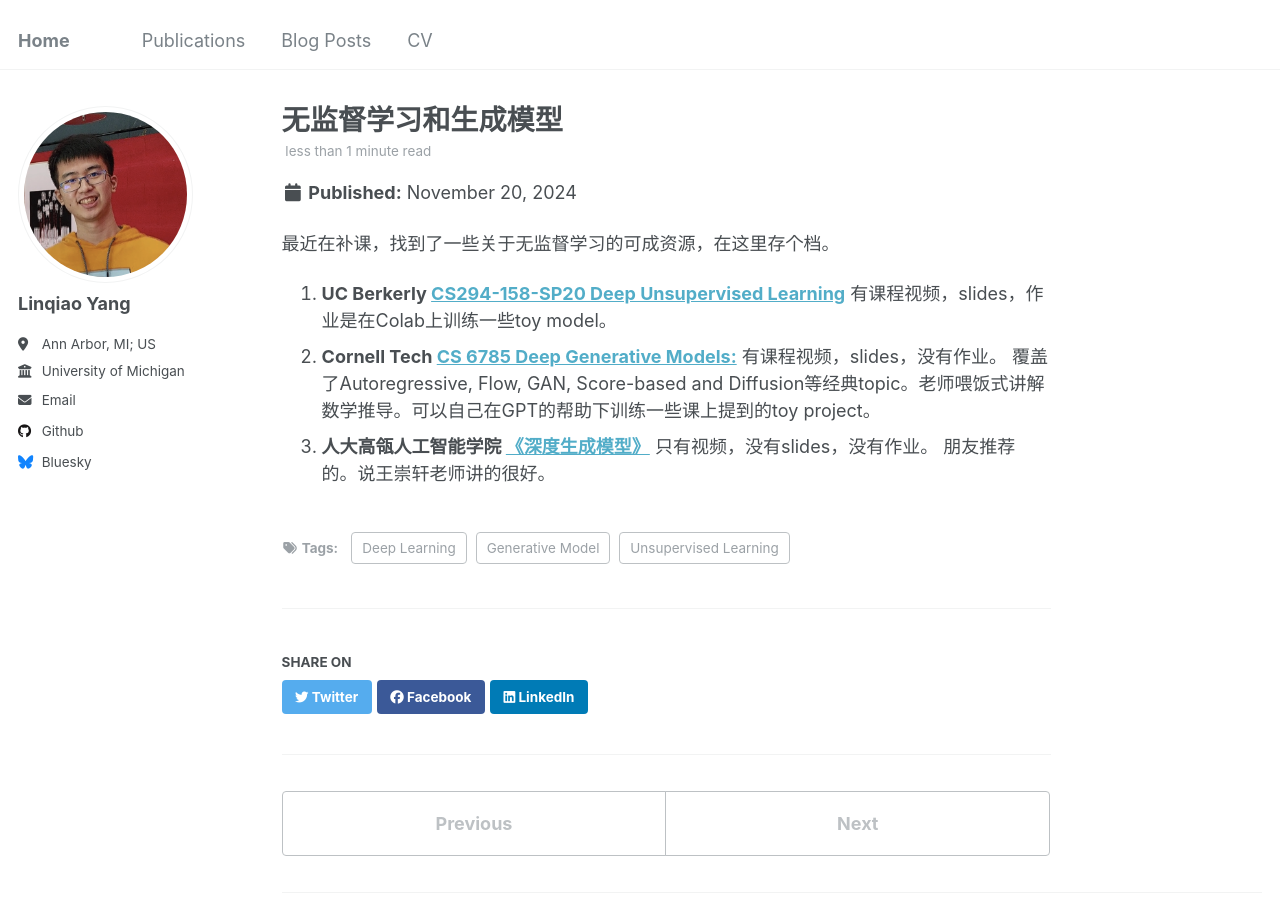
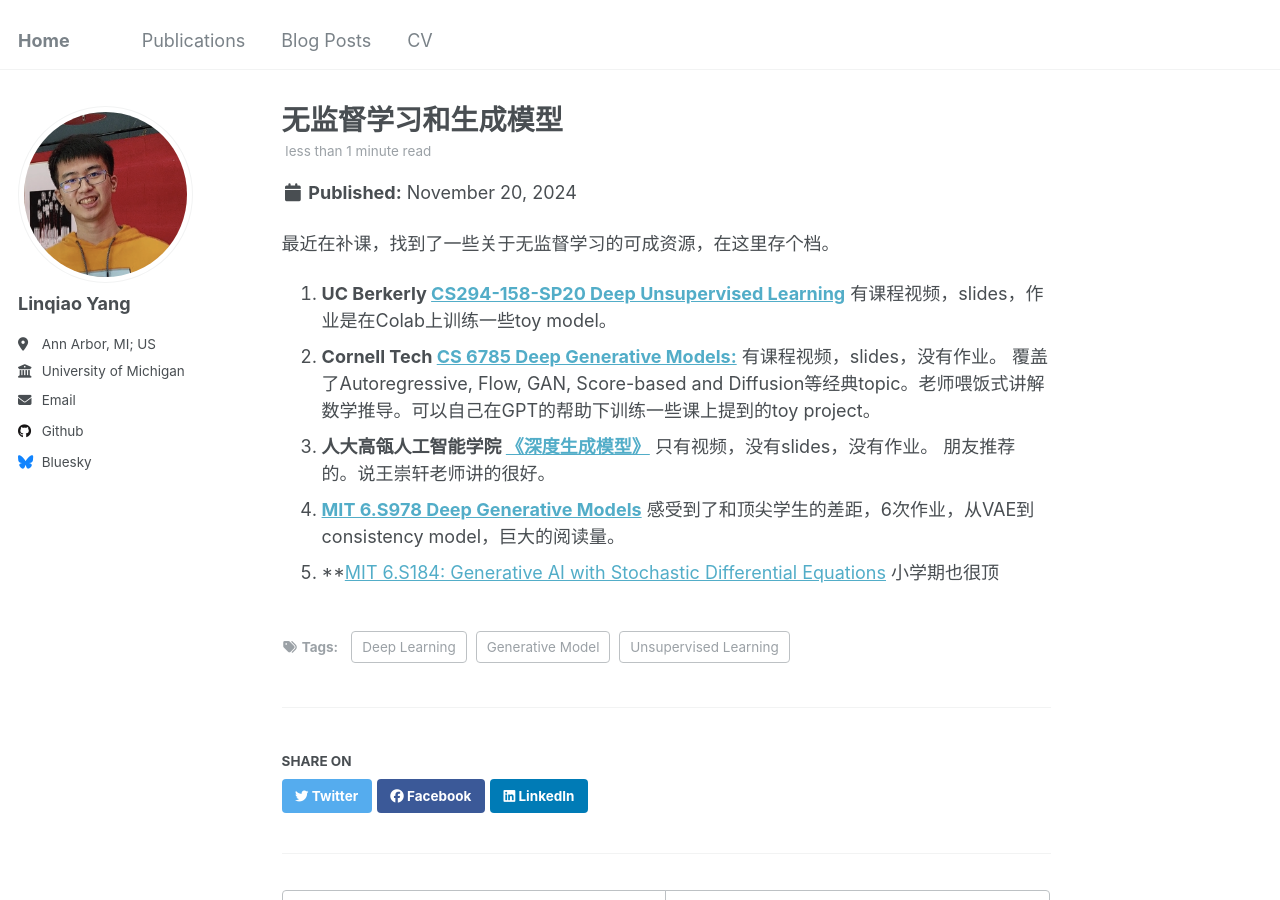
Before and after one commit to joelyanglq/joelyanglq.github.io, a Jekyll site: the page built from _posts/2024-11-20-self-supervised-model-courses.md, in a window 1280 px wide and 900 px high. Built offline with Jekyll 4.4.1, drawn with Linux system fonts in a browser that asks for light colours.

Commit message:
[Update] 2 more course for gen AI

```diff
--- a/_posts/2024-11-20-self-supervised-model-courses.md
+++ b/_posts/2024-11-20-self-supervised-model-courses.md
@@ -18,3 +18,7 @@ tags:
 3. **人大高瓴人工智能学院 [《深度生成模型》](https://www.bilibili.com/video/BV1yq421A7ig?spm_id_from=333.788.videopod.sections&vd_source=4186da6ab062ac2828dee950943ac30f)**
   只有视频，没有slides，没有作业。
   朋友推荐的。说王崇轩老师讲的很好。
+4. **[MIT 6.S978 Deep Generative Models](https://mit-6s978.github.io/schedule.html)**
+  感受到了和顶尖学生的差距，6次作业，从VAE到consistency model，巨大的阅读量。
+5. **[MIT 6.S184: Generative AI with Stochastic Differential Equations](https://diffusion.csail.mit.edu)
+  小学期也很顶
```
